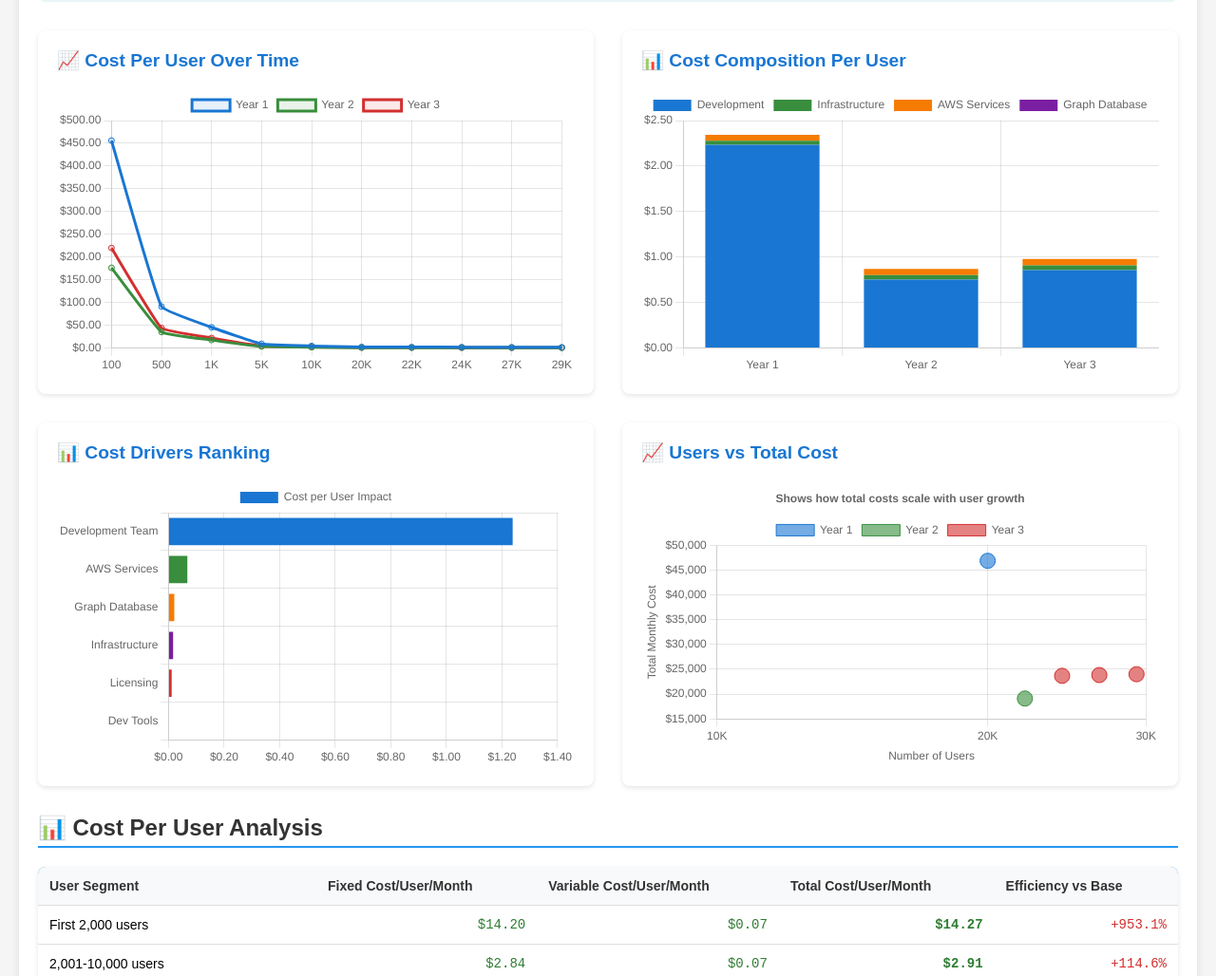
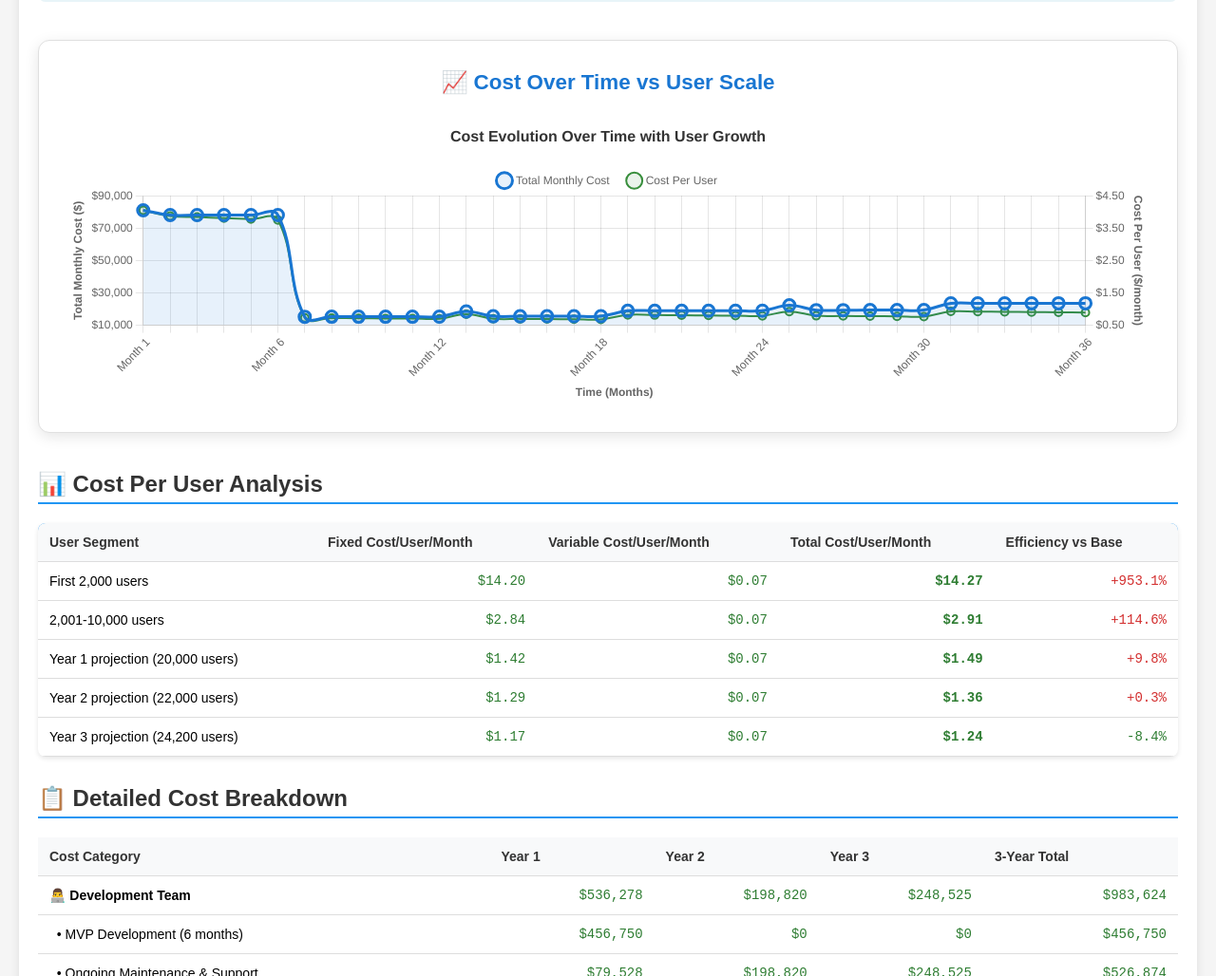
Before and after one commit to MuddyBootsCode/tcocalculator, a plain HTML site: page index.html in a window 1280 px wide. Shown: the part 1300-2328 px from the top of the page at 95% size. Drawn offline with nearby package versions, Linux system fonts and the light colour scheme.

Commit message:
Feature: upate vis

```diff
--- a/index.html
+++ b/index.html
@@ -157,18 +157,27 @@
             font-weight: bold;
         }
         .chart-container {
-            margin: 30px 0;
+            margin: 40px 0;
             background: white;
-            padding: 20px;
-            border-radius: 8px;
-            box-shadow: 0 2px 5px rgba(0,0,0,0.1);
-        }
-        .chart-grid {
+            padding: 30px;
+            border-radius: 12px;
+            box-shadow: 0 4px 15px rgba(0,0,0,0.1);
+            border: 1px solid #e0e0e0;
+        }
+        .chart-container h3 {
+            margin: 0 0 25px 0;
+            color: #1976D2;
+            font-size: 1.4em;
+            text-align: center;
+            font-weight: 600;
+        }
+        /* Remove the chart-grid CSS since we're using a single chart */
+        /* .chart-grid {
             display: grid;
             grid-template-columns: 1fr 1fr;
             gap: 30px;
             margin: 30px 0;
-        }
+        } */
         .chart-box {
             background: white;
             padding: 20px;
@@ -402,23 +411,9 @@
             </div>
         </div>
 
-        <div class="chart-grid">
-            <div class="chart-box">
-                <h3>📈 Cost Per User Over Time</h3>
-                <canvas id="costPerUserChart"></canvas>
-            </div>
-            <div class="chart-box">
-                <h3>📊 Cost Composition Per User</h3>
-                <canvas id="costCompositionChart"></canvas>
-            </div>
-            <div class="chart-box">
-                <h3>📊 Cost Drivers Ranking</h3>
-                <canvas id="costDriversChart"></canvas>
-            </div>
-            <div class="chart-box">
-                <h3>📈 Users vs Total Cost</h3>
-                <canvas id="scaleChart"></canvas>
-            </div>
+        <div class="chart-container">
+            <h3>📈 Cost Over Time vs User Scale</h3>
+            <canvas id="unifiedChart"></canvas>
         </div>
 
         <div class="user-cost-analysis">
@@ -527,8 +522,8 @@
     </div>
 
     <script>
-        // Chart instances
-        let costPerUserChart, costCompositionChart, costDriversChart, scaleChart;
+        // Single chart instance
+        let unifiedChart;
 
         // Slider utility functions
         function updateSliderValue(sliderId, valueId, suffix = '', formatNumber = false) {
@@ -601,212 +596,76 @@
             }).format(amount);
         }
 
-        function updateCharts(data) {
-            const ctx1 = document.getElementById('costPerUserChart').getContext('2d');
-            const ctx2 = document.getElementById('costCompositionChart').getContext('2d');
-            const ctx3 = document.getElementById('costDriversChart').getContext('2d');
-            const ctx4 = document.getElementById('scaleChart').getContext('2d');
-
-            // Destroy existing charts if they exist
-            if (costPerUserChart) costPerUserChart.destroy();
-            if (costCompositionChart) costCompositionChart.destroy();
-            if (costDriversChart) costDriversChart.destroy();
-            if (scaleChart) scaleChart.destroy();
-
-            // Cost Per User Over Time
-            costPerUserChart = new Chart(ctx1, {
+        function updateUnifiedChart(data) {
+            const ctx = document.getElementById('unifiedChart').getContext('2d');
+
+            // Destroy existing chart if it exists
+            if (unifiedChart) unifiedChart.destroy();
+
+            // Create unified chart showing cost over time with user scale
+            unifiedChart = new Chart(ctx, {
                 type: 'line',
                 data: {
-                    labels: data.userScaleLabels,
+                    labels: data.timeLabels,
                     datasets: [{
-                        label: 'Year 1',
-                        data: data.costPerUserByScale.year1,
+                        label: 'Total Monthly Cost',
+                        data: data.monthlyCosts,
                         borderColor: '#1976D2',
                         backgroundColor: 'rgba(25, 118, 210, 0.1)',
-                        tension: 0.1
+                        borderWidth: 3,
+                        fill: true,
+                        tension: 0.4,
+                        pointRadius: 6,
+                        pointHoverRadius: 8
                     }, {
-                        label: 'Year 2',
-                        data: data.costPerUserByScale.year2,
+                        label: 'Cost Per User',
+                        data: data.costPerUser,
                         borderColor: '#388E3C',
                         backgroundColor: 'rgba(56, 142, 60, 0.1)',
-                        tension: 0.1
-                    }, {
-                        label: 'Year 3',
-                        data: data.costPerUserByScale.year3,
-                        borderColor: '#D32F2F',
-                        backgroundColor: 'rgba(211, 47, 47, 0.1)',
-                        tension: 0.1
+                        borderWidth: 2,
+                        fill: false,
+                        tension: 0.4,
+                        pointRadius: 4,
+                        pointHoverRadius: 6,
+                        yAxisID: 'y1'
                     }]
                 },
                 options: {
                     responsive: true,
                     maintainAspectRatio: false,
+                    interaction: {
+                        mode: 'index',
+                        intersect: false,
+                    },
                     plugins: {
                         title: {
-                            display: false
+                            display: true,
+                            text: 'Cost Evolution Over Time with User Growth',
+                            font: {
+                                size: 16,
+                                weight: 'bold'
+                            },
+                            color: '#333'
                         },
                         tooltip: {
                             callbacks: {
                                 label: function(context) {
-                                    return context.dataset.label + ': ' + formatCurrencyPrecise(context.parsed.y);
+                                    if (context.dataset.label === 'Total Monthly Cost') {
+                                        return context.dataset.label + ': ' + formatCurrency(context.parsed.y);
+                                    } else {
+                                        return context.dataset.label + ': ' + formatCurrencyPrecise(context.parsed.y);
+                                    }
+                                },
+                                afterLabel: function(context) {
+                                    return 'Users: ' + data.userCounts[context.dataIndex].toLocaleString();
                                 }
                             }
-                        }
-                    },
-                    scales: {
-                        y: {
-                            beginAtZero: true,
-                            ticks: {
-                                callback: function(value) {
-                                    return '$' + value.toFixed(2);
-                                }
-                            }
-                        }
-                    }
-                }
-            });
-
-            // Cost Composition Chart
-            costCompositionChart = new Chart(ctx2, {
-                type: 'bar',
-                data: {
-                    labels: ['Year 1', 'Year 2', 'Year 3'],
-                    datasets: [{
-                        label: 'Development',
-                        data: data.costComposition.development,
-                        backgroundColor: '#1976D2'
-                    }, {
-                        label: 'Infrastructure',
-                        data: data.costComposition.infrastructure,
-                        backgroundColor: '#388E3C'
-                    }, {
-                        label: 'AWS Services',
-                        data: data.costComposition.aws,
-                        backgroundColor: '#F57C00'
-                    }, {
-                        label: 'Graph Database',
-                        data: data.costComposition.graphDB,
-                        backgroundColor: '#7B1FA2'
-                    }]
-                },
-                options: {
-                    responsive: true,
-                    maintainAspectRatio: false,
-                    scales: {
-                        x: {
-                            stacked: true,
                         },
-                        y: {
-                            stacked: true,
-                            ticks: {
-                                callback: function(value) {
-                                    return '$' + value.toFixed(2);
-                                }
-                            }
-                        }
-                    },
-                    plugins: {
-                        tooltip: {
-                            callbacks: {
-                                label: function(context) {
-                                    return context.dataset.label + ': ' + formatCurrencyPrecise(context.parsed.y) + '/user';
-                                }
-                            }
-                        }
-                    }
-                }
-            });
-
-            // Cost Drivers Chart
-            costDriversChart = new Chart(ctx3, {
-                type: 'bar',
-                data: {
-                    labels: data.costDrivers.labels,
-                    datasets: [{
-                        label: 'Cost per User Impact',
-                        data: data.costDrivers.values,
-                        backgroundColor: [
-                            '#1976D2',
-                            '#388E3C',
-                            '#F57C00',
-                            '#7B1FA2',
-                            '#D32F2F',
-                            '#00796B',
-                            '#5D4037',
-                            '#455A64'
-                        ]
-                    }]
-                },
-                options: {
-                    responsive: true,
-                    maintainAspectRatio: false,
-                    indexAxis: 'y',
-                    plugins: {
-                        tooltip: {
-                            callbacks: {
-                                label: function(context) {
-                                    return formatCurrencyPrecise(context.parsed.x) + '/user/month';
-                                }
-                            }
-                        }
-                    },
-                    scales: {
-                        x: {
-                            ticks: {
-                                callback: function(value) {
-                                    return '$' + value.toFixed(2);
-                                }
-                            }
-                        }
-                    }
-                }
-            });
-
-            // Scale Chart
-            scaleChart = new Chart(ctx4, {
-                type: 'scatter',
-                data: {
-                    datasets: [{
-                        label: 'Year 1',
-                        data: data.scaleData.year1,
-                        backgroundColor: 'rgba(25, 118, 210, 0.6)',
-                        borderColor: '#1976D2',
-                        pointRadius: 8
-                    }, {
-                        label: 'Year 2',
-                        data: data.scaleData.year2,
-                        backgroundColor: 'rgba(56, 142, 60, 0.6)',
-                        borderColor: '#388E3C',
-                        pointRadius: 8
-                    }, {
-                        label: 'Year 3',
-                        data: data.scaleData.year3,
-                        backgroundColor: 'rgba(211, 47, 47, 0.6)',
-                        borderColor: '#D32F2F',
-                        pointRadius: 8
-                    }]
-                },
-                options: {
-                    responsive: true,
-                    maintainAspectRatio: false,
-                    plugins: {
-                        title: {
-                            display: true,
-                            text: 'Shows how total costs scale with user growth',
-                            font: {
-                                size: 12
-                            },
-                            color: '#666'
-                        },
-                        tooltip: {
-                            callbacks: {
-                                label: function(context) {
-                                    const costPerUser = context.parsed.y / context.parsed.x;
-                                    return context.dataset.label + ': ' +
-                                           context.parsed.x.toLocaleString() + ' users, ' +
-                                           formatCurrency(context.parsed.y) + '/month' +
-                                           ' (' + formatCurrencyPrecise(costPerUser) + '/user)';
-                                }
+                        legend: {
+                            position: 'top',
+                            labels: {
+                                usePointStyle: true,
+                                padding: 20
                             }
                         }
                     },
@@ -814,27 +673,58 @@
                         x: {
                             title: {
                                 display: true,
-                                text: 'Number of Users'
+                                text: 'Time (Months)',
+                                font: {
+                                    weight: 'bold'
+                                }
                             },
-                            type: 'logarithmic',
                             ticks: {
-                                callback: function(value) {
-                                    if (value >= 1000000) return (value/1000000) + 'M';
-                                    if (value >= 1000) return (value/1000) + 'K';
-                                    return value;
+                                callback: function(value, index) {
+                                    // Show month labels at key points
+                                    const month = index + 1;
+                                    if (month === 1 || month % 6 === 0 || month === data.timeLabels.length) {
+                                        return 'Month ' + month;
+                                    }
+                                    return '';
                                 }
                             }
                         },
                         y: {
+                            type: 'linear',
+                            display: true,
+                            position: 'left',
                             title: {
                                 display: true,
-                                text: 'Total Monthly Cost'
+                                text: 'Total Monthly Cost ($)',
+                                font: {
+                                    weight: 'bold'
+                                }
                             },
                             ticks: {
                                 callback: function(value) {
                                     return formatCurrency(value);
                                 }
                             }
+                        },
+                        y1: {
+                            type: 'linear',
+                            display: true,
+                            position: 'right',
+                            title: {
+                                display: true,
+                                text: 'Cost Per User ($/month)',
+                                font: {
+                                    weight: 'bold'
+                                }
+                            },
+                            ticks: {
+                                callback: function(value) {
+                                    return '$' + value.toFixed(2);
+                                }
+                            },
+                            grid: {
+                                drawOnChartArea: false,
+                            },
                         }
                     }
                 }
@@ -1165,7 +1055,92 @@
 
             const timelinePoints = generateContinuousTimelinePoints();
 
+            // Calculate data for unified chart
+            const generateTimelineData = () => {
+                const months = 36; // 3 years
+                const timeLabels = [];
+                const monthlyCosts = [];
+                const costPerUser = [];
+                const userCounts = [];
+
+                for (let month = 1; month <= months; month++) {
+                    timeLabels.push(month);
+
+                    // Calculate user growth for this month
+                    const growthFactor = Math.pow(1 + userGrowth, (month - 1) / 12);
+                    const currentUsers = expectedUsers * growthFactor;
+                    userCounts.push(currentUsers);
+
+                    // Calculate costs for this month
+                    let monthlyCost = 0;
+
+                    // Development costs
+                    if (month <= mvpDuration) {
+                        // MVP development phase
+                        const mvpMonthlyCost = mvpTotal / mvpDuration;
+                        monthlyCost += mvpMonthlyCost;
+                    } else {
+                        // Maintenance phase
+                        const maintenanceGrowth = Math.pow(1 + supportGrowth, Math.floor((month - mvpDuration - 1) / 12));
+                        const monthlyMaintenance = baseMaintenanceMonthly * maintenanceGrowth;
+                        monthlyCost += monthlyMaintenance;
+                    }
+
+                    // Infrastructure costs
+                    const infrastructureGrowth = Math.pow(1 + hostingGrowth, Math.floor((month - 1) / 12));
+                    monthlyCost += hosting * infrastructureGrowth;
+                    monthlyCost += thirdParty * Math.pow(1.1, Math.floor((month - 1) / 12));
+                    monthlyCost += licensing * Math.pow(1 + licensingGrowth, Math.floor((month - 1) / 12));
+
+                    // Dev tools (annual cost divided by 12)
+                    if (month % 12 === 1) {
+                        monthlyCost += devTools;
+                    }
+
+                    // Graph Database costs
+                    if (graphDbOption === 'paid') {
+                        const orgGrowth = Math.pow(1 + organizationGrowth, Math.floor((month - 1) / 12));
+                        const currentOrgs = numOrganizations * orgGrowth;
+                        const instances = Math.ceil(currentOrgs / orgsPerInstance);
+                        monthlyCost += instances * neo4jInstanceCost / 12;
+                    }
+
+                    // AWS Services costs
+                    const awsGrowth = Math.pow(1 + lambdaGrowth, Math.floor((month - 1) / 12));
+                    const storageGrowthFactor = Math.pow(1 + storageGrowth, Math.floor((month - 1) / 12));
+                    const dataTransferGrowthFactor = Math.pow(1 + dataTransferGrowth, Math.floor((month - 1) / 12));
+                    const logsGrowthFactor = Math.pow(1 + logsGrowth, Math.floor((month - 1) / 12));
+
+                    // Scale AWS costs with user growth
+                    const userScaleFactor = currentUsers / expectedUsers;
+
+                    monthlyCost += dynamodbCost * storageGrowthFactor;
+                    monthlyCost += cognitoCostPerUser * currentUsers;
+                    monthlyCost += lambdaCostPerMillion * lambdaRequestsPerMonth * awsGrowth * userScaleFactor;
+                    monthlyCost += apiGatewayCostPerMillion * apiGatewayRequests * awsGrowth * userScaleFactor;
+                    monthlyCost += cloudFrontCostPerGB * cloudFrontData * dataTransferGrowthFactor * userScaleFactor;
+                    monthlyCost += s3CostPerGB * s3Storage * storageGrowthFactor * Math.sqrt(userScaleFactor);
+                    monthlyCost += cloudWatchCostPerGB * cloudWatchLogs * logsGrowthFactor * userScaleFactor;
+                    monthlyCost += eventBridgeCostPerMillion * eventBridgeEvents * awsGrowth * userScaleFactor;
+                    monthlyCost += sqsCostPerMillion * sqsMessages * awsGrowth * userScaleFactor;
+
+                    monthlyCosts.push(monthlyCost);
+                    costPerUser.push(currentUsers > 0 ? monthlyCost / currentUsers : 0);
+                }
+
+                return {
+                    timeLabels,
+                    monthlyCosts,
+                    costPerUser,
+                    userCounts
+                };
+            };
+
+            const timelineData = generateTimelineData();
+
             const chartData = {
+                ...timelineData,
+                // Keep some legacy data for other calculations
                 costPerUserByScale: {
                     year1: userScalePoints.map(u => calculateCostPerUserAtScale(u, 1)),
                     year2: userScalePoints.map(u => calculateCostPerUserAtScale(u, 2)),
@@ -1232,7 +1207,7 @@
             chartData.costDrivers.labels = sortedDrivers.map(d => d.label);
             chartData.costDrivers.values = sortedDrivers.map(d => d.value);
 
-            updateCharts(chartData);
+            updateUnifiedChart(chartData);
 
             // Update summary
             document.getElementById('totalTCO').textContent = formatCurrency(threeYearTotal);
```
